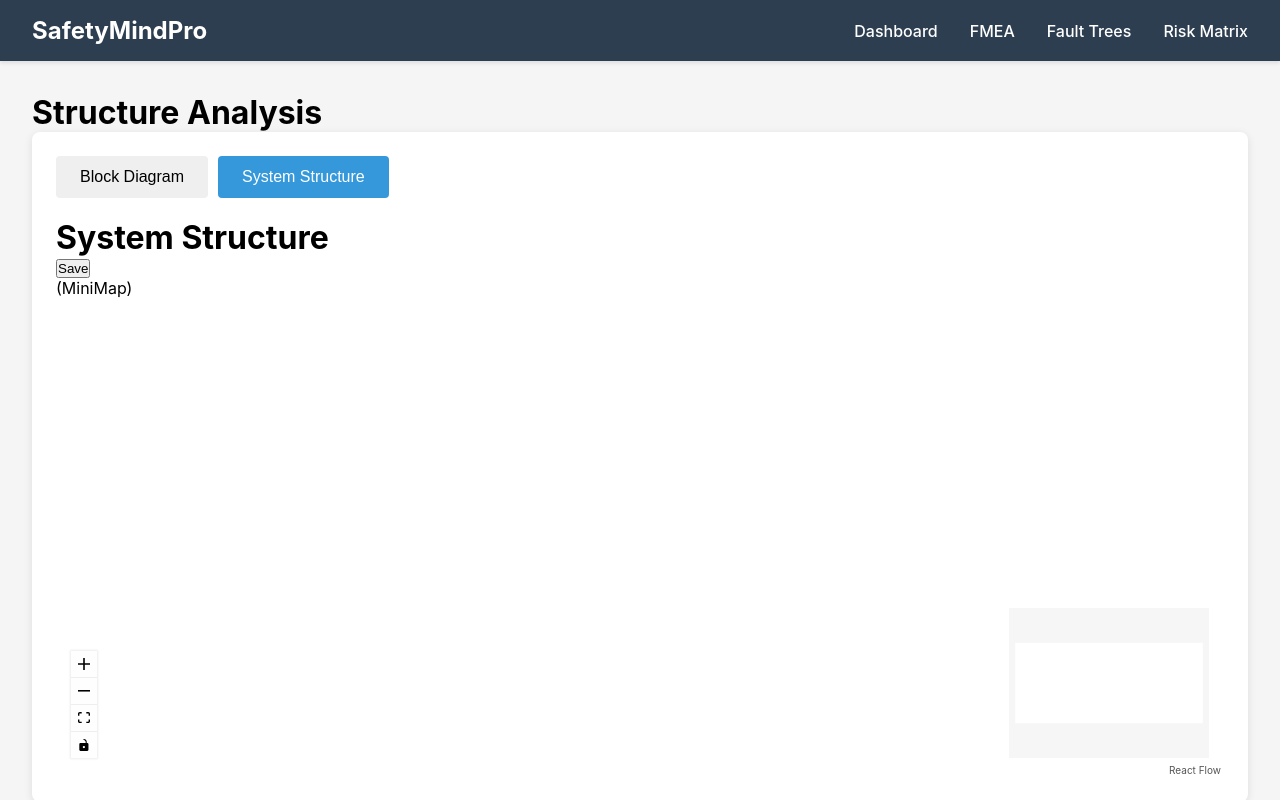
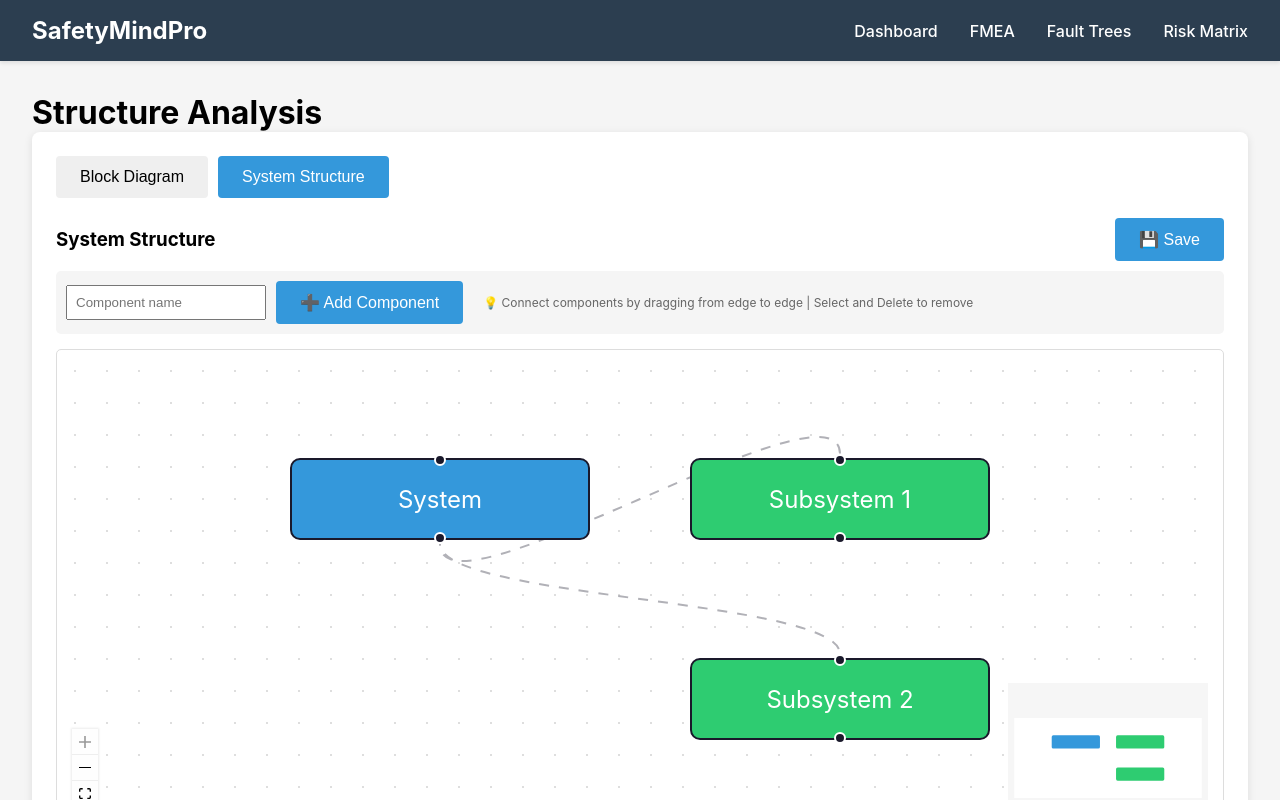
Before and after one commit to jinopattery/safetymindpro, a React (Create React App) app in the folder frontend/: page /structure/1 in a window 1280 px wide. Both pictures are taken after a click on the button "System Structure". Shown: the top 800 px of the page. Built offline with nearby package versions, Linux system fonts and the light colour scheme; no server answers.

Commit message:
Update SystemStructure.js with interactive node creation and editing features

```diff
--- a/frontend/src/components/SystemStructure.js
+++ b/frontend/src/components/SystemStructure.js
@@ -1,40 +1,14 @@
-import React, { useState, useEffect } from 'react';
+import React, { useState, useEffect, useCallback } from 'react';
 import axios from 'axios';
-import ReactFlow, { MiniMap, Controls, Background, useNodesState, useEdgesState, addEdge } from 'react-flow-renderer';
+import { ReactFlow, MiniMap, Controls, Background, useNodesState, useEdgesState, addEdge } from '@xyflow/react';
+import '@xyflow/react/dist/style.css';
 
 const SystemStructure = ({ analysisId }) => {
     const [nodes, setNodes, onNodesChange] = useNodesState([]);
     const [edges, setEdges, onEdgesChange] = useEdgesState([]);
-
-    const loadStructure = async () => {
-        try {
-            const response = await axios.get(`/api/v1/diagrams/load?analysisId=${analysisId}`);
-            const { nodes: fetchedNodes, edges: fetchedEdges } = response.data;
-            setNodes(fetchedNodes);
-            setEdges(fetchedEdges);
-        } catch (error) {
-            console.error('Error loading diagram:', error);
-        }
-    };
-
-    const initializeDefaultStructure = () => {
-        const defaultNodes = [
-            { id: '1', position: { x: 0, y: 0 }, data: { label: 'System 1' } },
-            { id: '2', position: { x: 100, y: 100 }, data: { label: 'Subsystem 1' } },
-        ];
-        const defaultEdges = [];
-        setNodes(defaultNodes);
-        setEdges(defaultEdges);
-    };
-
-    const saveDiagram = async () => {
-        try {
-            await axios.post('/api/v1/diagrams/save', { nodes, edges });
-            alert('Diagram saved successfully!');
-        } catch (error) {
-            console.error('Error saving diagram:', error);
-        }
-    };
+    const [saving, setSaving] = useState(false);
+    const [saveMessage, setSaveMessage] = useState('');
+    const [nodeName, setNodeName] = useState('');
 
     useEffect(() => {
         if (analysisId) {
@@ -44,22 +18,139 @@ const SystemStructure = ({ analysisId }) => {
         }
     }, [analysisId]);
 
+    const loadStructure = async () => {
+        try {
+            const response = await axios.get(`/api/v1/diagrams/load/${analysisId}/structure`);
+            if (response.data.nodes) {
+                setNodes(response.data.nodes);
+                setEdges(response.data.edges);
+            } else {
+                initializeDefaultStructure();
+            }
+        } catch (error) {
+            console.error('Error loading diagram:', error);
+            initializeDefaultStructure();
+        }
+    };
+
+    const initializeDefaultStructure = () => {
+        const defaultNodes = [
+            { id: '1', position: { x: 100, y: 100 }, data: { label: 'System' }, style: { background: '#3498db', color: 'white', padding: '12px', borderRadius: '5px' } },
+            { id: '2', position: { x: 300, y: 100 }, data: { label: 'Subsystem 1' }, style: { background: '#2ecc71', color: 'white', padding: '12px', borderRadius: '5px' } },
+            { id: '3', position: { x: 300, y: 200 }, data: { label: 'Subsystem 2' }, style: { background: '#2ecc71', color: 'white', padding: '12px', borderRadius: '5px' } },
+        ];
+        const defaultEdges = [
+            { id: 'e1-2', source: '1', target: '2', animated: true },
+            { id: 'e1-3', source: '1', target: '3', animated: true }
+        ];
+        setNodes(defaultNodes);
+        setEdges(defaultEdges);
+    };
+
+    const addNode = () => {
+        if (!nodeName.trim()) {
+            alert('Please enter a node name');
+            return;
+        }
+
+        const newNode = {
+            id: `node-${Date.now()}`,
+            type: 'default',
+            data: { label: nodeName },
+            position: { x: Math.random() * 400 + 50, y: Math.random() * 300 + 50 },
+            style: {
+                background: '#9b59b6',
+                color: 'white',
+                padding: '12px',
+                borderRadius: '5px'
+            }
+        };
+
+        setNodes((nds) => nds.concat(newNode));
+        setNodeName('');
+    };
+
+    const onConnect = useCallback((params) => setEdges((eds) => addEdge(params, eds)), [setEdges]);
+
+    const onNodesDelete = useCallback(
+        (deleted) => {
+            setEdges(
+                deleted.reduce((acc, node) => {
+                    const incomers = acc.filter((e) => e.target === node.id);
+                    const outgoers = acc.filter((e) => e.source === node.id);
+                    const connectedEdges = incomers.concat(outgoers).map((edge) => edge.id);
+
+                    return acc.filter((e) => !connectedEdges.includes(e.id));
+                }, edges)
+            );
+        },
+        [edges, setEdges]
+    );
+
+    const saveDiagram = async () => {
+        setSaving(true);
+        try {
+            await axios.post('/api/v1/diagrams/save', {
+                analysis_id: parseInt(analysisId),
+                diagram_type: 'structure',
+                name: 'System Structure',
+                nodes,
+                edges
+            });
+            setSaveMessage('✓ Saved!');
+        } catch (error) {
+            console.error('Error saving diagram:', error);
+            setSaveMessage('✗ Error saving');
+        } finally {
+            setSaving(false);
+            setTimeout(() => setSaveMessage(''), 3000);
+        }
+    };
+
     return (
         <div>
-            <h1>System Structure</h1>
-            <button onClick={saveDiagram}>Save</button>
+            <div style={{ marginBottom: '10px', display: 'flex', justifyContent: 'space-between', alignItems: 'center' }}>
+                <h3>System Structure</h3>
+                <div>
+                    <span style={{ color: saveMessage.includes('✓') ? 'green' : 'red', marginRight: '10px' }}>{saveMessage}</span>
+                    <button onClick={saveDiagram} disabled={saving} className="btn btn-primary">
+                        {saving ? 'Saving...' : '💾 Save'}
+                    </button>
+                </div>
+            </div>
+
+            <div style={{ marginBottom: '15px', padding: '10px', background: '#f5f5f5', borderRadius: '5px' }}>
+                <div style={{ display: 'flex', gap: '10px', alignItems: 'center' }}>
+                    <input
+                        type="text"
+                        placeholder="Component name"
+                        value={nodeName}
+                        onChange={(e) => setNodeName(e.target.value)}
+                        onKeyPress={(e) => e.key === 'Enter' && addNode()}
+                        style={{ padding: '8px', flex: 1, maxWidth: '200px' }}
+                    />
+                    <button onClick={addNode} className="btn btn-primary">➕ Add Component</button>
+                    <span style={{ fontSize: '12px', color: '#666', marginLeft: '10px' }}>
+                        💡 Connect components by dragging from edge to edge | Select and Delete to remove
+                    </span>
+                </div>
+            </div>
+
+            <div style={{ height: '500px', border: '1px solid #ddd', borderRadius: '5px' }}>
                 <ReactFlow
                     nodes={nodes}
                     edges={edges}
                     onNodesChange={onNodesChange}
                     onEdgesChange={onEdgesChange}
-                onConnect={addEdge}
-                style={{ width: '100%', height: '500px' }}
+                    onConnect={onConnect}
+                    onNodesDelete={onNodesDelete}
+                    fitView
                 >
-                <MiniMap />(MiniMap)
+                    <MiniMap />
                     <Controls />
                     <Background color="lightgray" gap={16} />
                 </ReactFlow>
+            </div>
         </div>
     );
 };
```
Lines whose indentation alone changed are shown as unchanged.
